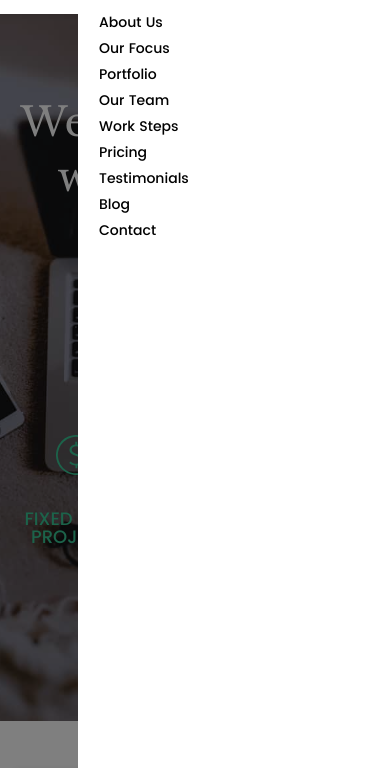
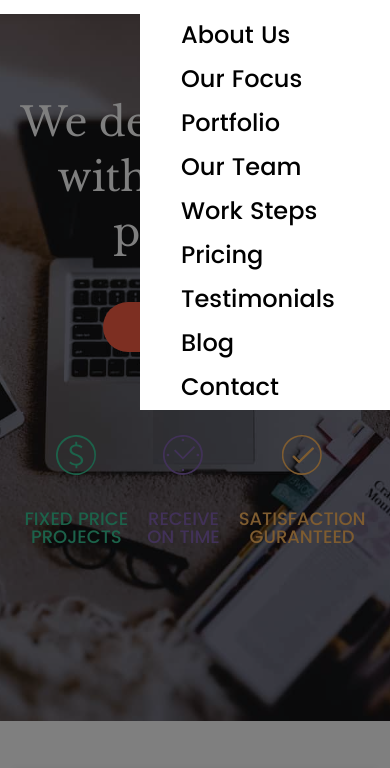
Before and after one commit to kazachenko2v/alexis, a plain HTML site: page myproject/index.html in a window 390 px wide. Both pictures are taken after a click on the icon 355 px from the left and 37 px from the top of the page. Shown: the part 61-829 px from the top of the page. Drawn offline with Linux system fonts and the light colour scheme; files whose address does not match are found by name; a web font is replaced by a local one.

Commit message:
commit mobile menu

```diff
--- a/myproject/index.html
+++ b/myproject/index.html
@@ -35,6 +35,7 @@
             </svg>
         </div>
     </header>
+    <div class="shadow"></div>
     <section class="home" id="top">
         <div class="container">
             <h2>We design things with love and passion.</h2>
--- a/myproject/js/js.js
+++ b/myproject/js/js.js
@@ -1,11 +1,18 @@
 // header
 
-var btn = document.getElementsByClassName('nav-button');
-var par = document.getElementsByClassName('nav');
+let btn = document.getElementsByClassName('nav-button');
+let par = document.getElementsByClassName('nav');
+let shadow = document.getElementsByClassName('shadow');
+
 btn[0].onclick = function() {
   par[0].classList.toggle("nav-column");
+  shadow[0].classList.toggle("shadow-visible");
 }
 
+shadow[0].onclick = function() {
+  par[0].classList.toggle("nav-column");
+  shadow[0].classList.toggle("shadow-visible");
+}
 
 // navigation
 
--- a/myproject/sass/main.scss
+++ b/myproject/sass/main.scss
@@ -130,32 +130,36 @@ nav {
         color: #000;
     }
 }
+.shadow {
+    position: fixed;
+    z-index: 10;
+    top: 0;
+    left: 0;
+    width: 0;
+    height: 0;
+    background-color: rgba($color: #000000, $alpha: .5);
+    opacity: 0;
+}
+
 
 @media screen and (max-width: 800px) {
     nav {
-        position: absolute;
-        display: none;
+        display: inline-block;
+        position: fixed;
+        z-index: 20;
+        top: 75px;
+        right: -250px;
+        transition: .25s;
         ul {
             display: block;
             background-color: #fff;
-            width: 80vw;
-            height: 100vh;
-        }
-        li {
+            width: 250px;
+        }
+        a {
             display: block;
-            margin: 0 10px 10px 21px;
-            box-sizing: border-box;
-        }
-    }
-    nav::before {
-        content: '';
-        display: inline-block;
-        position: absolute;
-        top: 0;
-        left: -20vw;
-        width: 20vw;
-        height: 100vh;
-        background-color: rgba($color: #000000, $alpha: .5)
+            padding: 10px 20px;
+            font-size: 24px;
+        }
     }
     header {
         svg {
@@ -163,9 +167,14 @@ nav {
         }
     }
     .nav-column {
-        display: inline-block;
         right: 0;
-        top: 75px;
+        transition: .25s;
+    }
+    .shadow-visible {
+        opacity: 1;
+        width: 100%;
+        height: 100%;
+        transition: opacity .5s;
     }
 }
 
```
Also changed, not shown: myproject/css/main.css, 1 other file.
